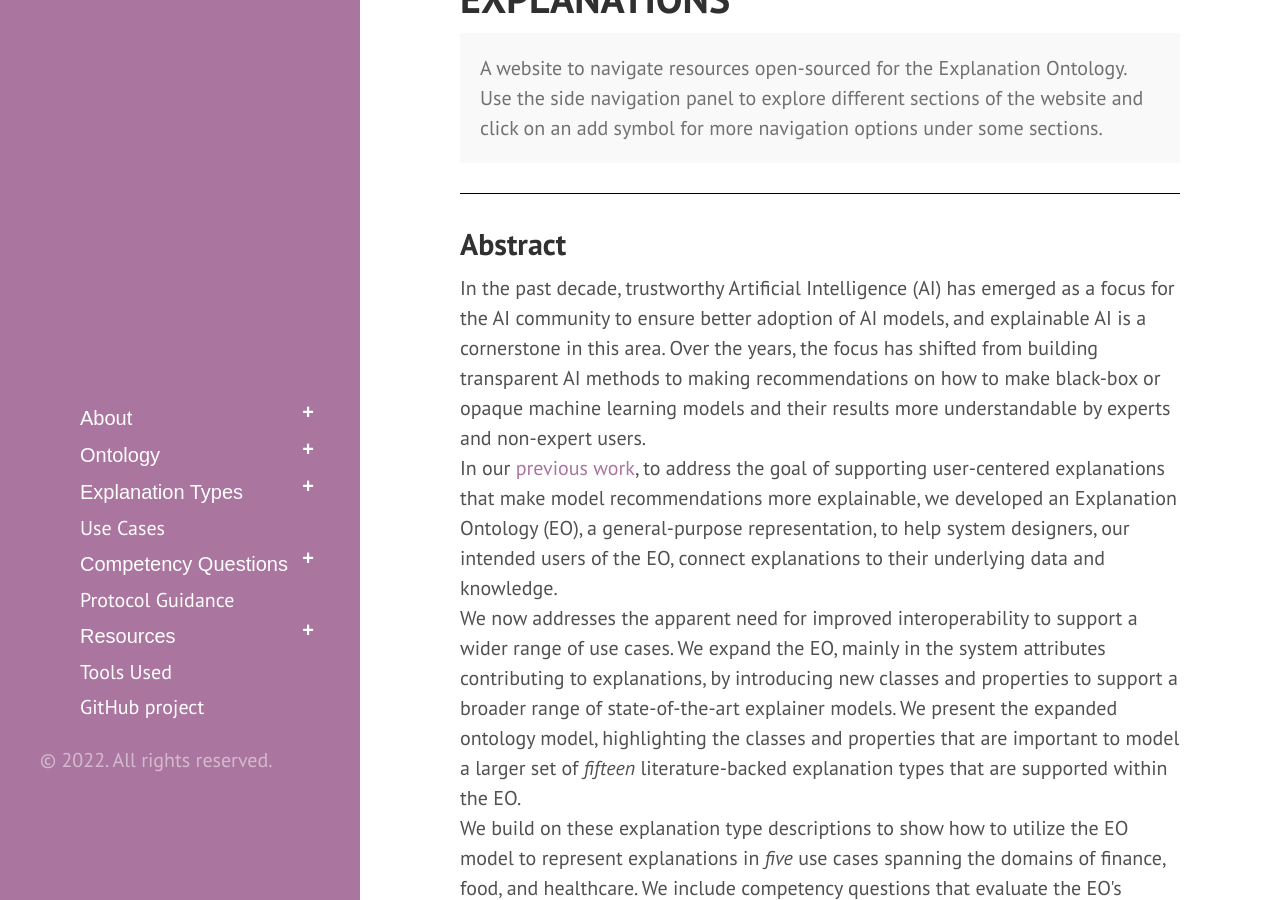
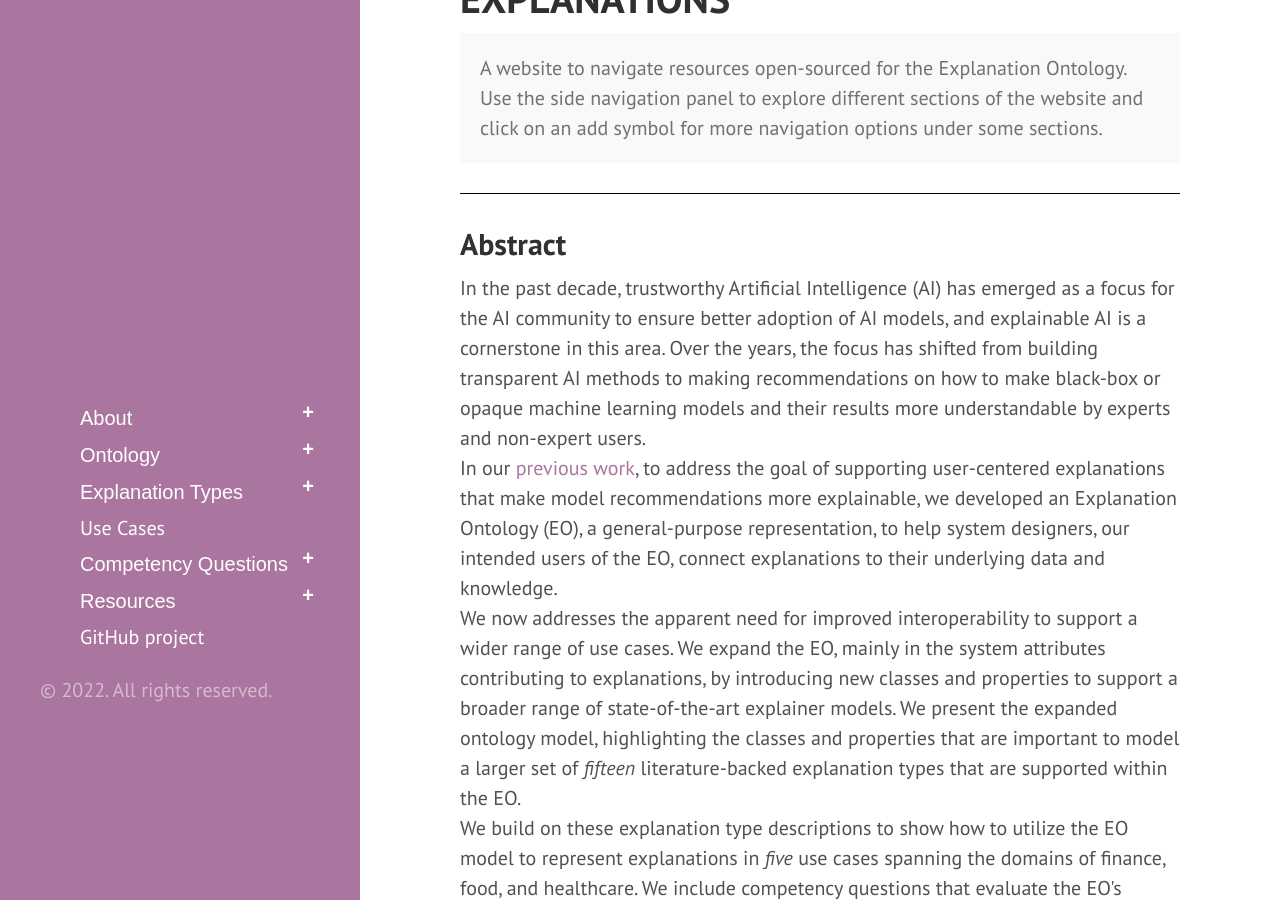
Before and after one commit to tetherless-world/explanation-ontology, a Jekyll site: the page built from index.md, in a window 1280 px wide and 900 px high, scrolled down 329 px. Built offline with Jekyll 4.4.1, drawn with Linux system fonts in a browser that asks for light colours; our own code applies the rules of GitHub Pages for plain Markdown files; Markdown is read by kramdown in place of the engine named in the settings.

Commit message:
Update sidebar.html

```diff
--- a/_includes/sidebar.html
+++ b/_includes/sidebar.html
@@ -52,16 +52,16 @@
           </ul>
         </div>
         </li>
-        <li><a class="sidebar-nav-item{% if page.url == node.url %} active{% endif %}" href="{{site.baseurl}}protocol">Protocol Guidance</a></li>
         <li><button class="collapsible">
 <a class="sidebar-nav-item{% if page.url == node.url %} active{% endif %}" href="{{site.baseurl}}index#resoruces">Resources</a></button>
         <div class="button-content">
         <ul>
+          <li><a class="sidebar-nav-item{% if page.url == node.url %} active{% endif %}" href="{{site.baseurl}}protocol">Protocol Guidance</a></li>
           <li><a class="sidebar-nav-item{% if page.url == node.url %} active{% endif %}" href="{{site.baseurl}}presentations">Presentations</a></li>
+          <li><a class="sidebar-nav-item{% if page.url == node.url %} active{% endif %}" href="{{site.baseurl}}index#toolsused">Tools Used</a></li>
         </ul>
         </div>
         </li>
-         <li><a class="sidebar-nav-item{% if page.url == node.url %} active{% endif %}" href="{{site.baseurl}}index#toolsused">Tools Used</a></li>
 
 
 
```
